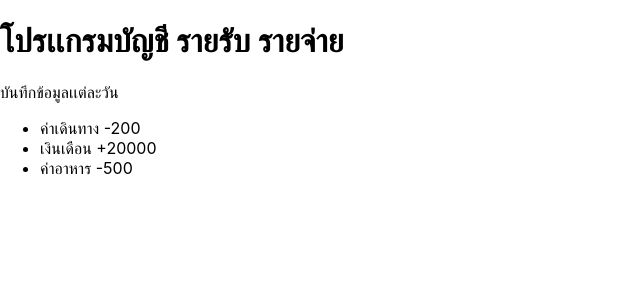
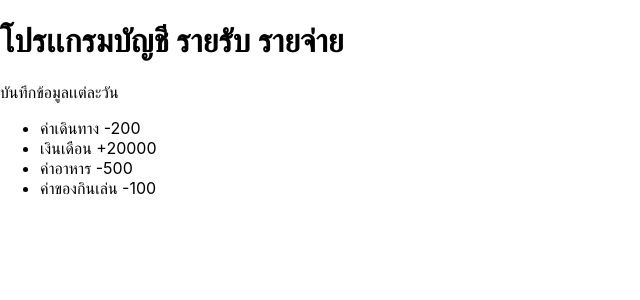
Before and after one commit to mawinClone/React01, a React (Create React App) app: page / in a window 1280 px wide. Shown: the top 300 px of the page, without its empty margins (0-640 px from the left). Built offline with nearby package versions, Linux system fonts and the light colour scheme.

Commit message:
check commit

```diff
--- a/src/App.js
+++ b/src/App.js
@@ -8,6 +8,7 @@ const Transaction = () => {
         <li>ค่าเดินทาง <span>-200</span></li>
         <li>เงินเดือน <span>+20000</span></li>
         <li>ค่าอาหาร <span>-500</span></li>
+        <li>ค่าของกินเล่น <span>-100</span></li>
       </ul>
   );
 }
```
